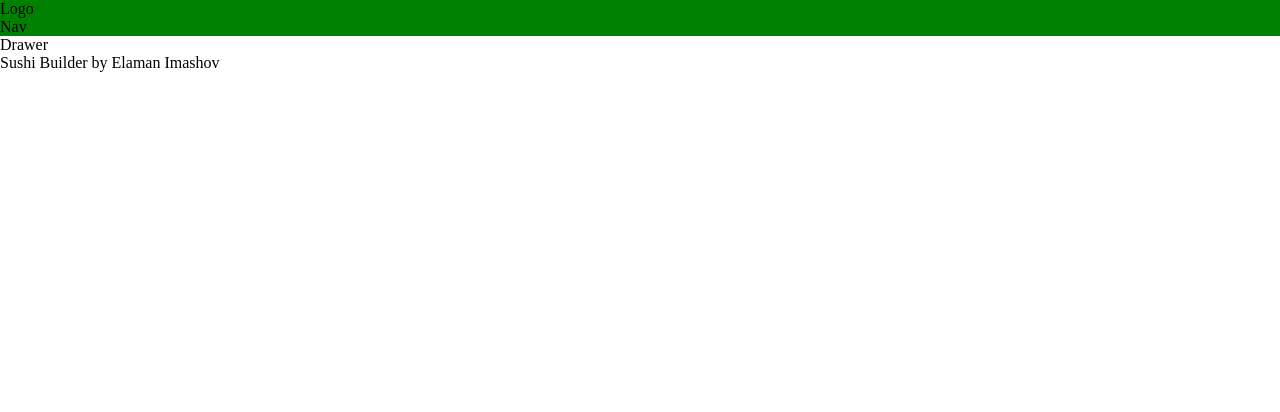
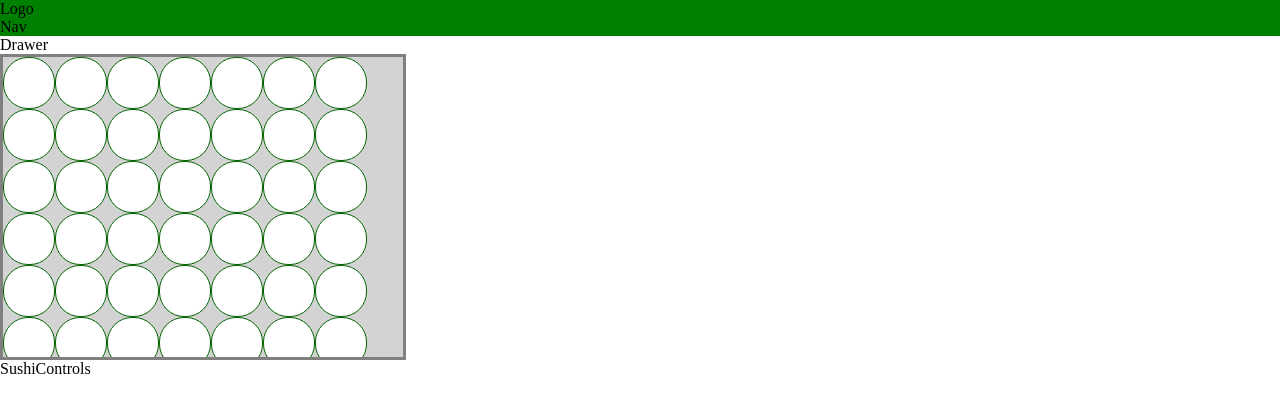
Before and after one commit to TursunbaevaAyana/trifle-builder, a React (Create React App) app: page / in a window 1280 px wide. Shown: the top 412 px of the page. Built offline with nearby package versions, Linux system fonts and the light colour scheme.

Commit message:
New components SushiKit, Sushi, SushiBuilder

```diff
--- a/src/App.js
+++ b/src/App.js
@@ -1,12 +1,13 @@
 import React from 'react';
 import './App.css';
 import Layout from './components/Layout/Layout';
+import SushiBuilder from './containers/SushiBuilder/SushiBuilder';
 
 export default () => {
   return (
     <div className="App">
       <Layout>
-        Sushi Builder by Elaman Imashov
+        <SushiBuilder />
       </Layout>
     </div>
   );
--- a/src/components/Layout/Layout.js
+++ b/src/components/Layout/Layout.js
@@ -1,9 +1,10 @@
 import React from 'react';
 import Toolbar from './Toolbar/Toolbar';
 import Drawer from './Drawer/Drawer';
+import classes from './Layout.module.css'
 
 export default ({ children }) => (
-  <div className="Layout">
+  <div className={classes.Layout}>
     <Toolbar />
     <Drawer />
     {children}
--- /dev/null
+++ b/src/components/SushiBuilder/SushiKit/Sushi/Sushi.js
@@ -0,0 +1,7 @@
+import React from 'react';
+import classes from './Sushi.module.css';
+
+export default () => (
+  <div className={classes.Sushi}>
+  </div>
+);
--- /dev/null
+++ b/src/components/SushiBuilder/SushiKit/Sushi/Sushi.module.css
@@ -0,0 +1,7 @@
+.Sushi {
+  width: 50px;
+  height: 50px;
+  border-radius: 25px;
+  border: 1px solid darkgreen;
+  background-color: white;
+}
--- /dev/null
+++ b/src/components/SushiBuilder/SushiKit/SushiKit.js
@@ -0,0 +1,74 @@
+import React from 'react';
+import Sushi from './Sushi/Sushi';
+import classes from './SushiKit.module.css';
+
+export default () => (
+  <div className={classes.SushiKit}>
+    <Sushi />
+    <Sushi />
+    <Sushi />
+    <Sushi />
+    <Sushi />
+    <Sushi />
+    <Sushi />
+    <Sushi />
+    <Sushi />
+    <Sushi />
+    <Sushi />
+    <Sushi />
+    <Sushi />
+    <Sushi />
+    <Sushi />
+    <Sushi />
+    <Sushi />
+    <Sushi />
+    <Sushi />
+    <Sushi />
+    <Sushi />
+    <Sushi />
+    <Sushi />
+    <Sushi />
+    <Sushi />
+    <Sushi />
+    <Sushi />
+    <Sushi />
+    <Sushi />
+    <Sushi />
+    <Sushi />
+    <Sushi />
+    <Sushi />
+    <Sushi />
+    <Sushi />
+    <Sushi />
+    <Sushi />
+    <Sushi />
+    <Sushi />
+    <Sushi />
+    <Sushi />
+    <Sushi />
+    <Sushi />
+    <Sushi />
+    <Sushi />
+    <Sushi />
+    <Sushi />
+    <Sushi />
+    <Sushi />
+    <Sushi />
+    <Sushi />
+    <Sushi />
+    <Sushi />
+    <Sushi />
+    <Sushi />
+    <Sushi />
+    <Sushi />
+    <Sushi />
+    <Sushi />
+    <Sushi />
+    <Sushi />
+    <Sushi />
+    <Sushi />
+    <Sushi />
+    <Sushi />
+    <Sushi />
+  </div>
+);
--- /dev/null
+++ b/src/components/SushiBuilder/SushiKit/SushiKit.module.css
@@ -0,0 +1,12 @@
+.SushiKit {
+  border: 3px solid gray;
+  background-color: lightgray;
+  width: 400px;
+  height: 300px;
+
+  display: flex;
+  flex-flow: row wrap;
+  align-content: flex-start;
+
+  overflow: hidden;
+}
--- /dev/null
+++ b/src/containers/SushiBuilder/SushiBuilder.js
@@ -0,0 +1,10 @@
+import React from 'react';
+import SushiKit from '../../components/SushiBuilder/SushiKit/SushiKit';
+import classes from './SushiBuilder.module.css';
+
+export default () => (
+  <div className={classes.SushiBuilder}>
+    <SushiKit />
+    SushiControls
+  </div>
+);
```
Also changed, not shown: src/components/Layout/Layout.module.css (added), src/containers/SushiBuilder/SushiBuilder.module.css (added).
